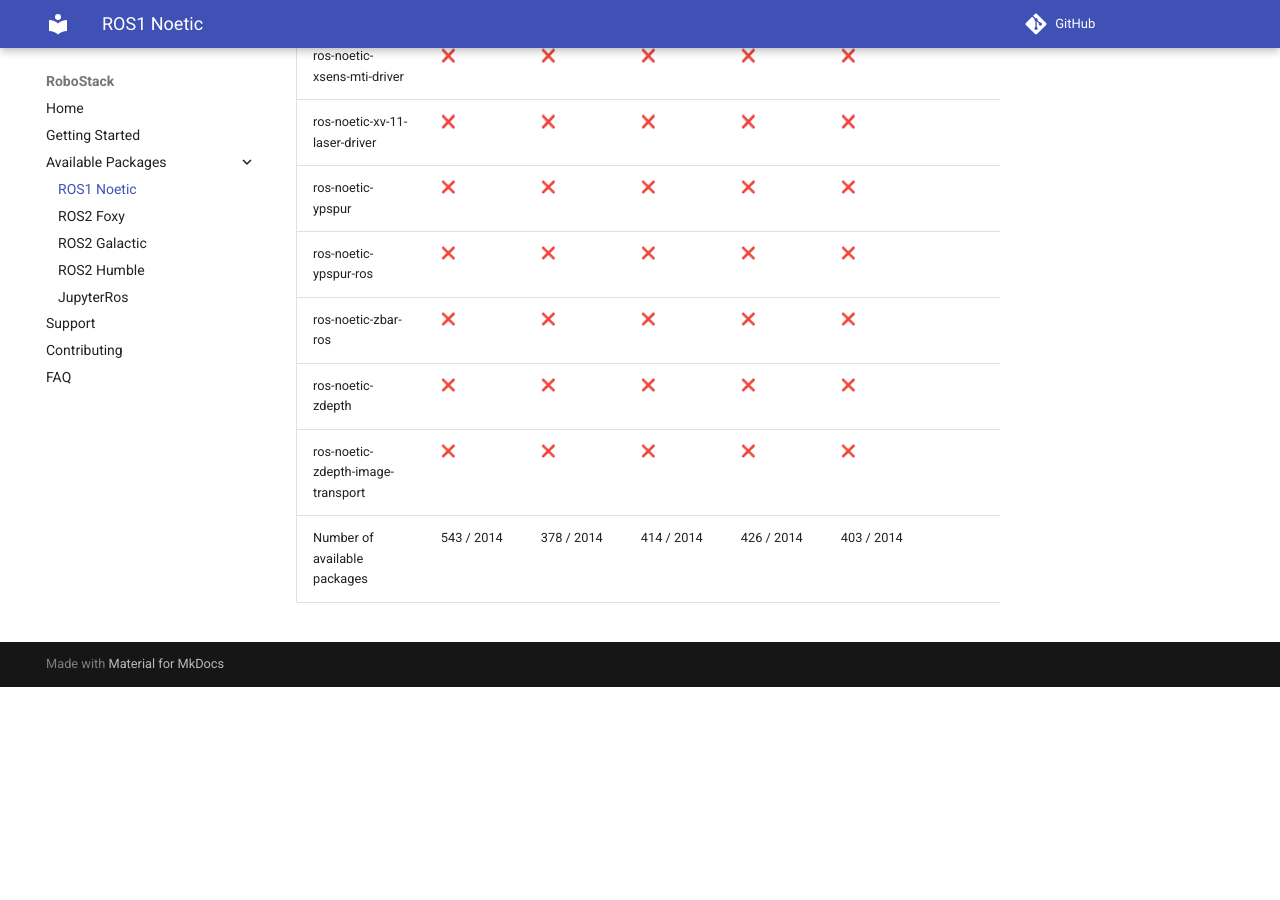
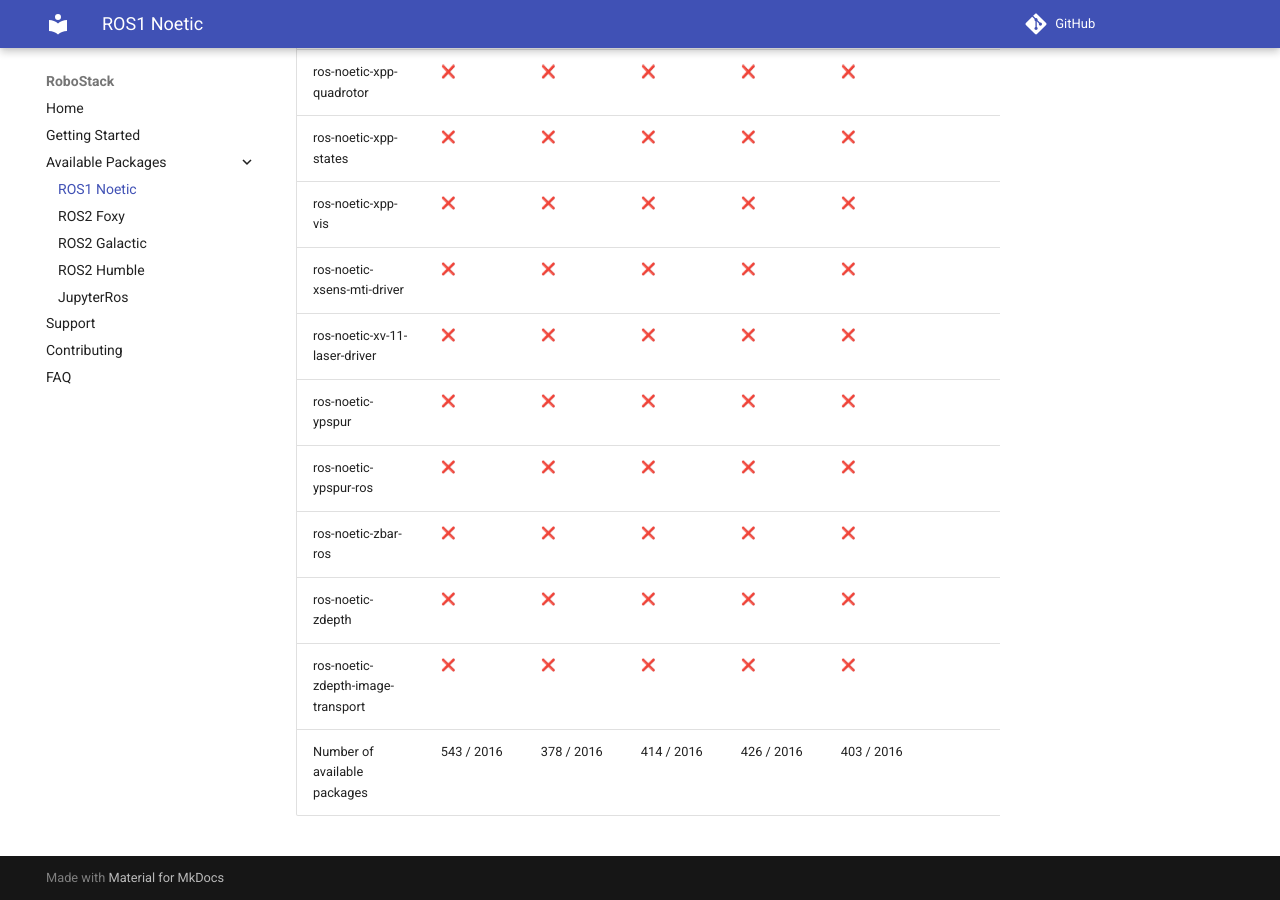
Before and after one commit to RoboStack/robostack.github.io, an MkDocs documentation site: the page built from docs/noetic.md, in a window 1280 px wide and 900 px high, scrolled down 145300 px. Built offline with MkDocs 1.6.1 and Material for MkDocs 9.7.7, drawn with Linux system fonts in a browser that asks for light colours; emoji names are drawn with the system emoji font; comment, search, counter and statistics services are not loaded; before the commit the page ends 145987 px from its top, so only the background shows below that; some of the changed text lies outside the part shown.

Commit message:
Update tables

```diff
--- a/docs/noetic.md
+++ b/docs/noetic.md
@@ -2014,4 +2016,4 @@
 | ros-noetic-zbar-ros | :x: { data-sort='0' } | :x: { data-sort='0' } | :x: { data-sort='0' } | :x: { data-sort='0' } | :x: { data-sort='0' } |   |
 | ros-noetic-zdepth | :x: { data-sort='0' } | :x: { data-sort='0' } | :x: { data-sort='0' } | :x: { data-sort='0' } | :x: { data-sort='0' } |   |
 | ros-noetic-zdepth-image-transport | :x: { data-sort='0' } | :x: { data-sort='0' } | :x: { data-sort='0' } | :x: { data-sort='0' } | :x: { data-sort='0' } |   |
-| Number of available packages |  543 / 2014 | 378 / 2014 | 414 / 2014 | 426 / 2014 | 403 / 2014 |
+| Number of available packages |  543 / 2016 | 378 / 2016 | 414 / 2016 | 426 / 2016 | 403 / 2016 |
```
Also changed, not shown: other parts of docs/noetic.md (+2 -0 lines).
